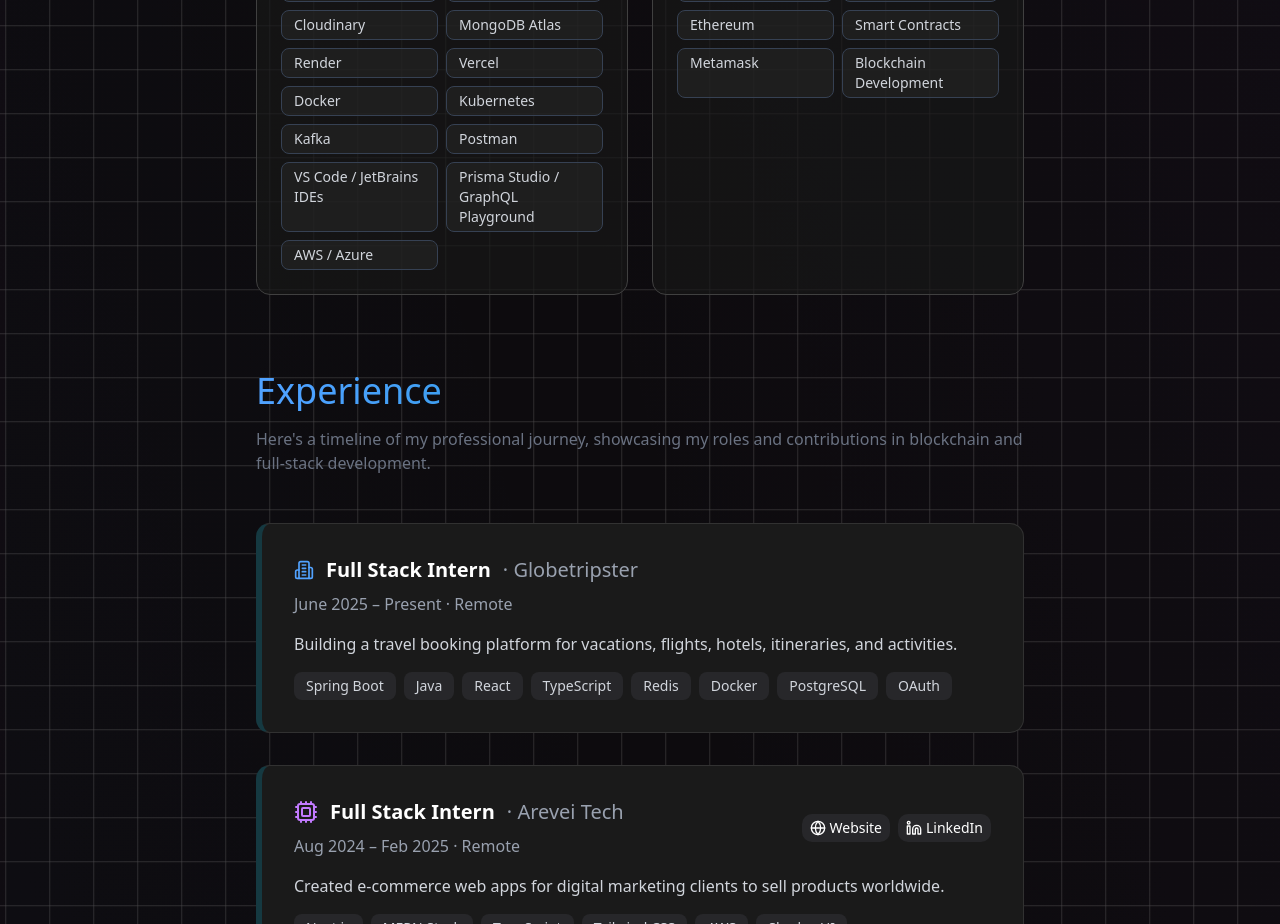
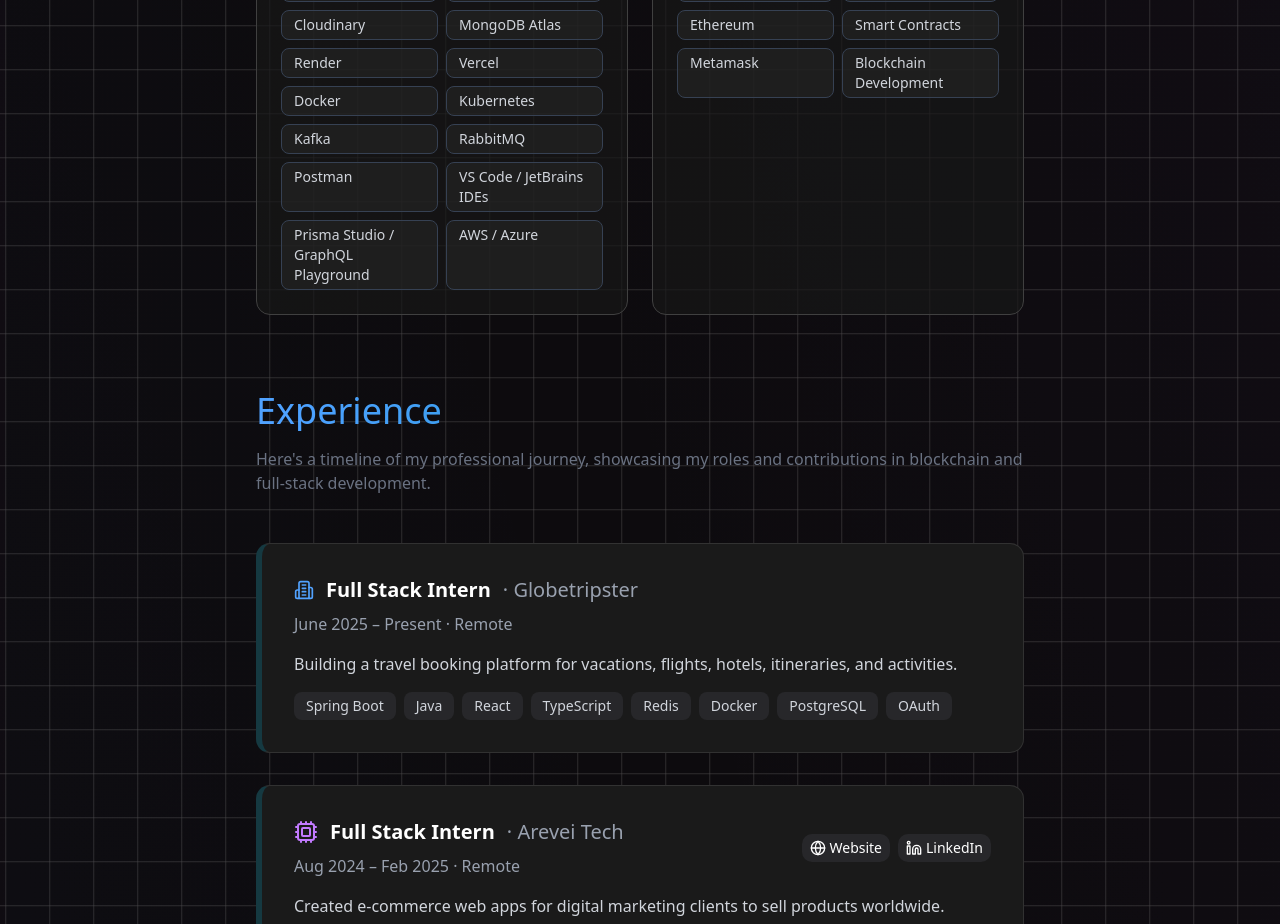
Before and after one commit to nikitachoudhary114/Portfolio, a Next.js app: page / in a window 1280 px wide. Shown: the part 1740-2664 px from the top of the page. Built offline with nearby package versions, Linux system fonts and the light colour scheme.

Commit message:
Update TechStack.tsx

```diff
--- a/components/TechStack.tsx
+++ b/components/TechStack.tsx
@@ -79,6 +79,7 @@
       "Docker",
       "Kubernetes",
       "Kafka",
+      "RabbitMQ",
       "Postman",
       "VS Code / JetBrains IDEs",
       "Prisma Studio / GraphQL Playground",
```
